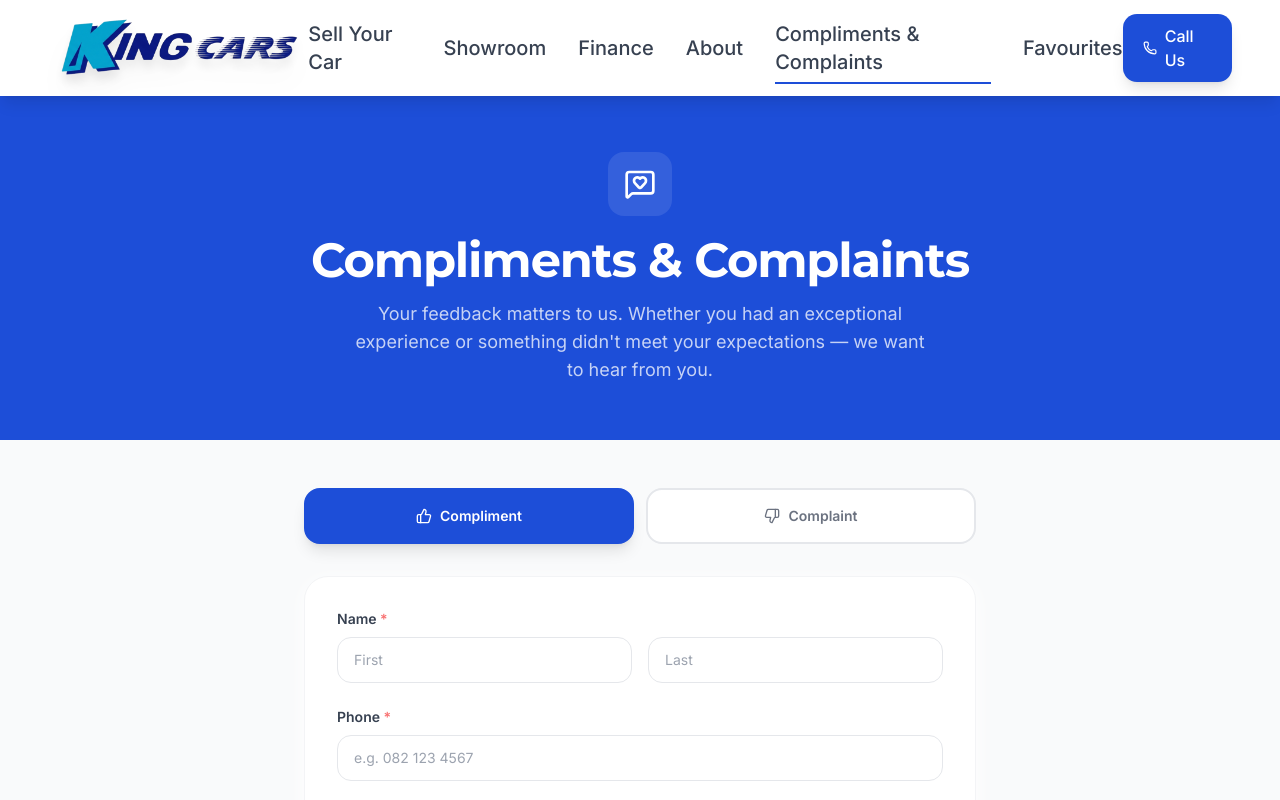
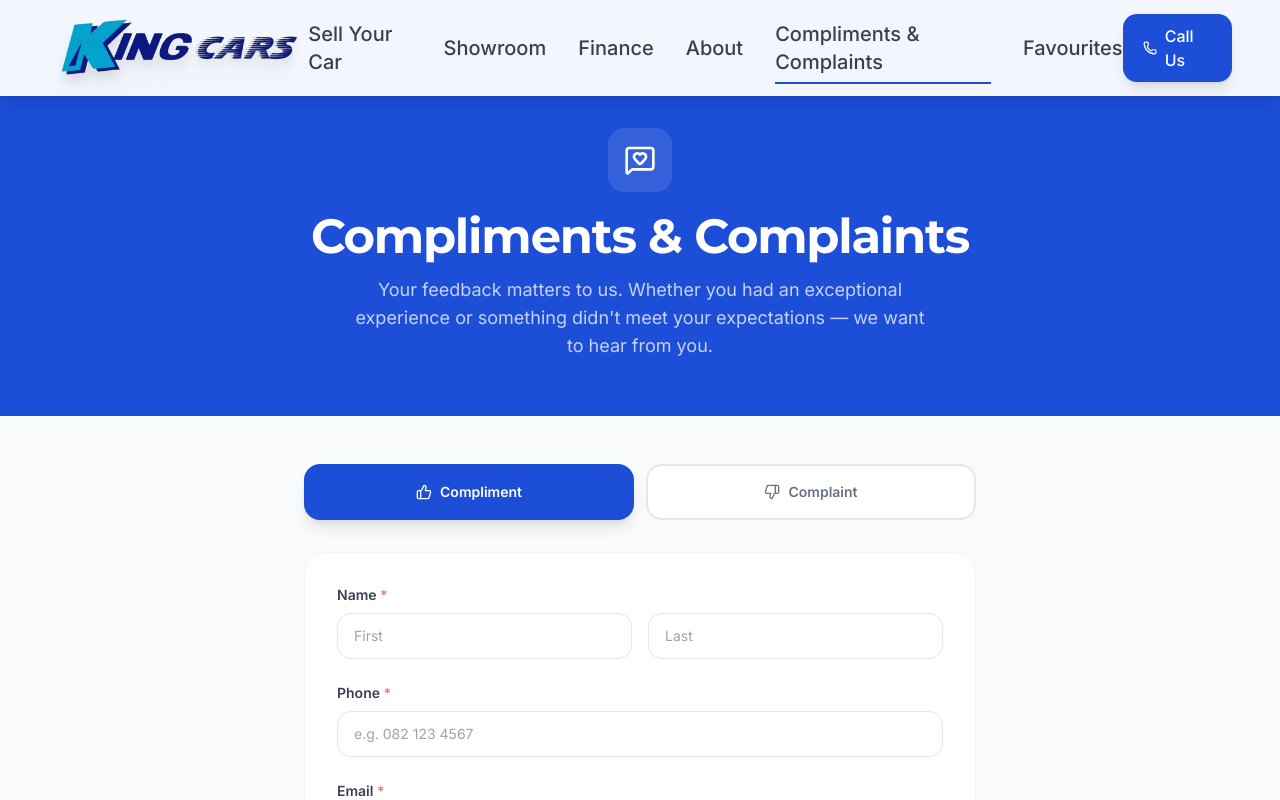
Before and after one commit to pottie2288/king-cars-website, a React (Vite) app: page /compliments-complaints in a window 1280 px wide. Shown: the top 800 px of the page. Built offline with nearby package versions, Linux system fonts and the light colour scheme.

Commit message:
style: remove top padding to fix white gap above header on complaints page

```diff
--- a/src/pages/ComplaintsPage.tsx
+++ b/src/pages/ComplaintsPage.tsx
@@ -48,14 +48,14 @@ export function ComplaintsPage() {
   }
 
   return (
-    <div className="min-h-screen bg-gray-50 pt-24 pb-16">
+    <div className="min-h-screen bg-gray-50 pb-16">
       <SEO
         title="Compliments & Complaints"
         description="Share your experience with King Cars. We value your feedback and use it to continuously improve our service."
       />
 
       {/* Hero Banner */}
-      <div className="bg-king-blue py-14 px-4 mb-12">
+      <div className="bg-king-blue pt-32 pb-14 px-4 mb-12">
         <div className="max-w-3xl mx-auto text-center">
           <AnimatedSection>
             <div className="w-16 h-16 bg-white/10 rounded-2xl flex items-center justify-center mx-auto mb-5">
```
